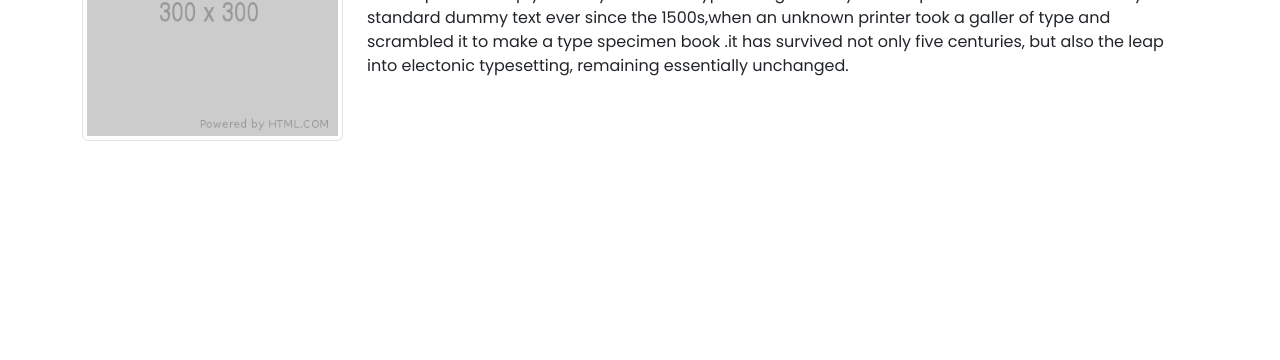
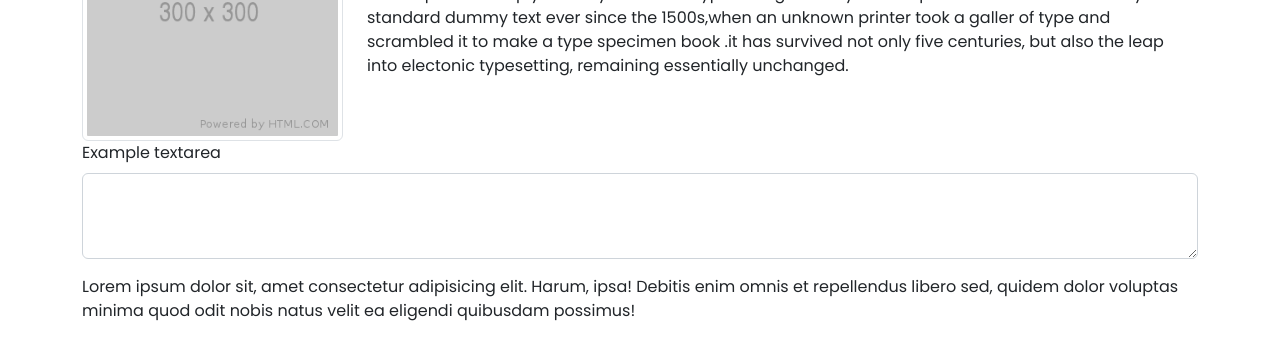
Before and after one commit to EnamulHaq/samatt-portfolio, a plain HTML site: page index.html in a window 1280 px wide. Shown: the part 226-586 px from the top of the page. Drawn offline with nearby package versions, Linux system fonts and the light colour scheme.

Commit message:
initial commit

```diff
--- /dev/null
+++ b/React app/samatt-app/package.json
@@ -0,0 +1,5 @@
+{
+  "name": "samatt-app",
+  "version": "0.1.0",
+  "private": true
+}
--- a/index.html
+++ b/index.html
@@ -68,6 +68,19 @@
                 </div>
             </div>
         </div>
+        <div class="container">
+            <div class="row">
+                <div class="col">
+                    <div class="mb-3">
+                        <label for="exampleFormControlTextarea1" class="form-label">Example textarea</label>
+                        <textarea class="form-control" id="exampleFormControlTextarea1" rows="3"></textarea>
+                    </div>
+                    <div class="message">
+                        <p>Lorem ipsum dolor sit, amet consectetur adipisicing elit. Harum, ipsa! Debitis enim omnis et repellendus libero sed, quidem dolor voluptas minima quod odit nobis natus velit ea eligendi quibusdam possimus!</p>
+                    </div>
+                </div>
+            </div>
+        </div>
     </div>
 
     <!------botstrap5 js link------->
```
